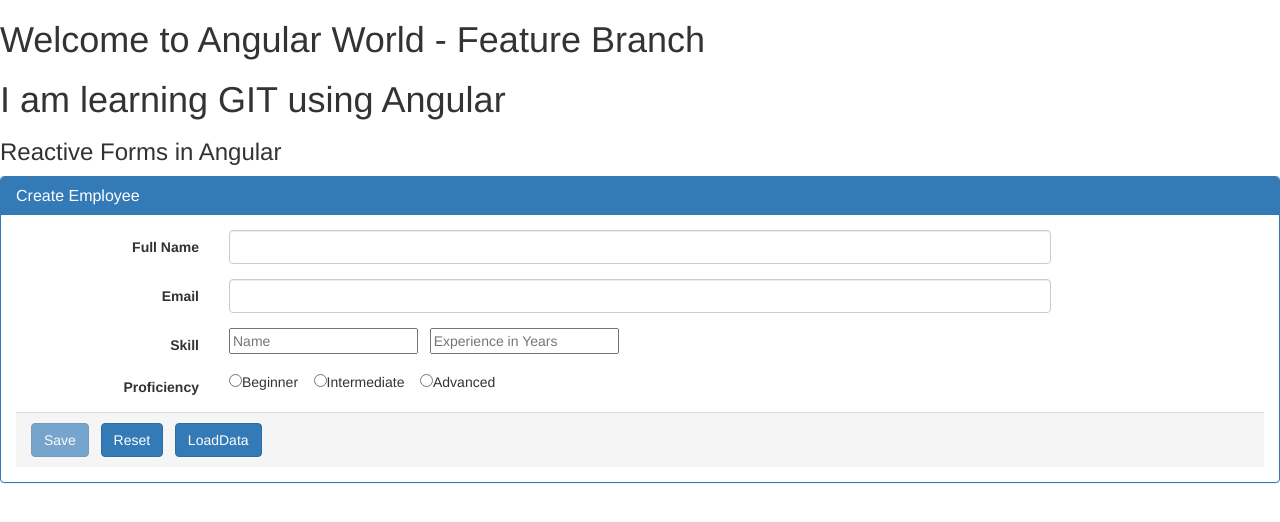
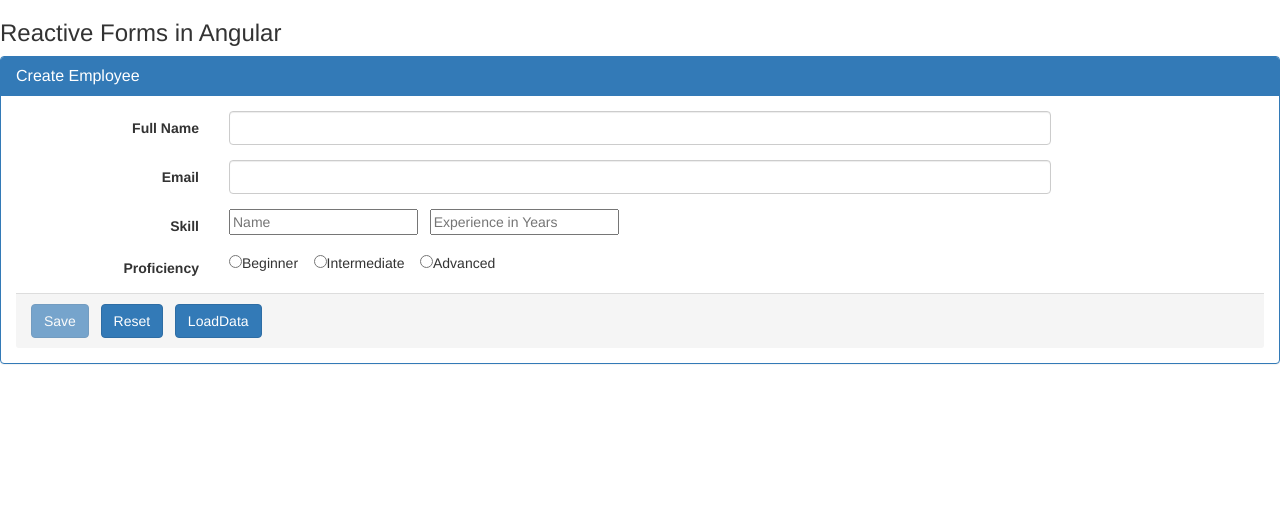
Before and after one commit to Fakhrudeen1977/angular8practice-git, an Angular app: page / in a window 1280 px wide. Shown: the top 522 px of the page. Built offline with nearby package versions, Linux system fonts and the light colour scheme.

Commit message:
Removed lines from employee.component.html

```diff
--- a/src/app/employee/employee.component.html
+++ b/src/app/employee/employee.component.html
@@ -1,5 +1,4 @@
-<h1>Welcome to Angular World - Feature Branch</h1>
-<h1>I am learning GIT using Angular</h1>
+
 <h3>Reactive Forms in Angular</h3>
 <form [formGroup]="employeeForm" (ngSubmit)="save()" class="form-horizontal">
 
```
